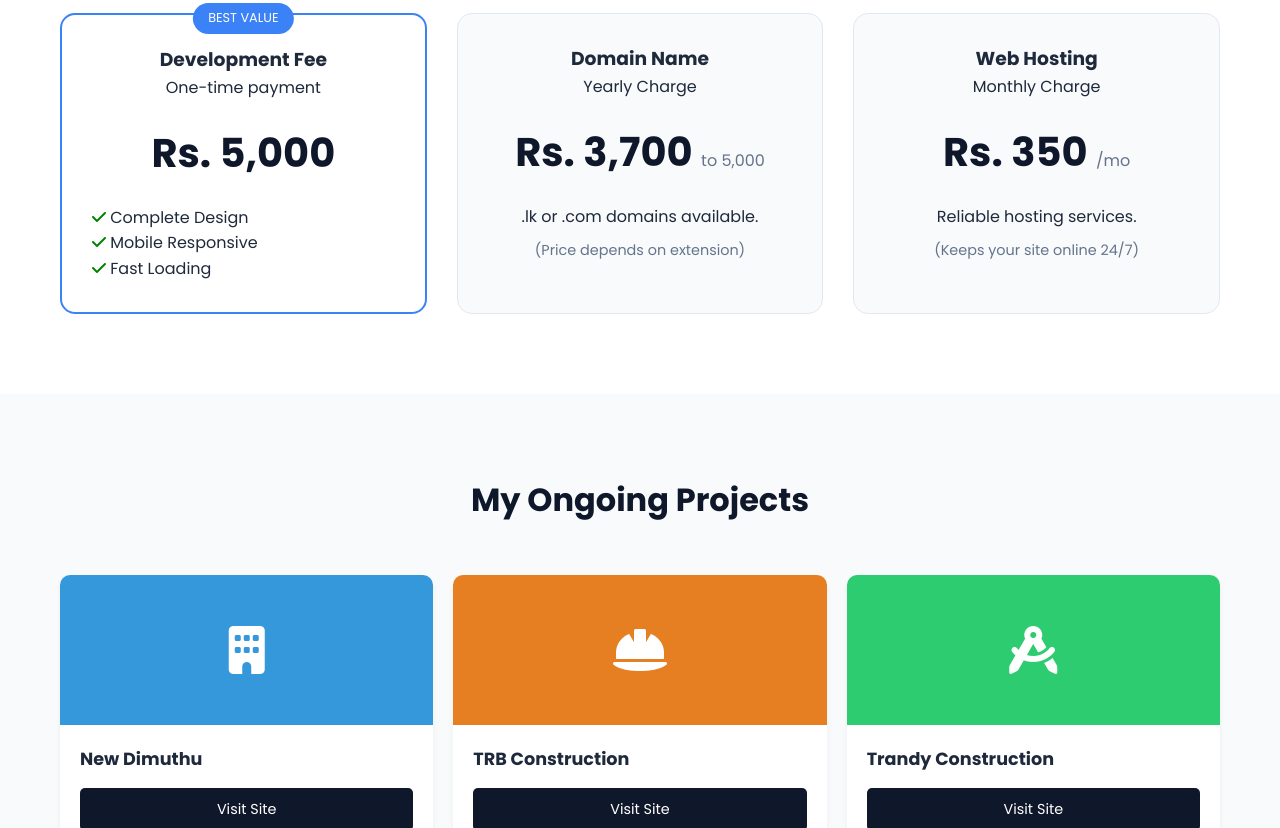
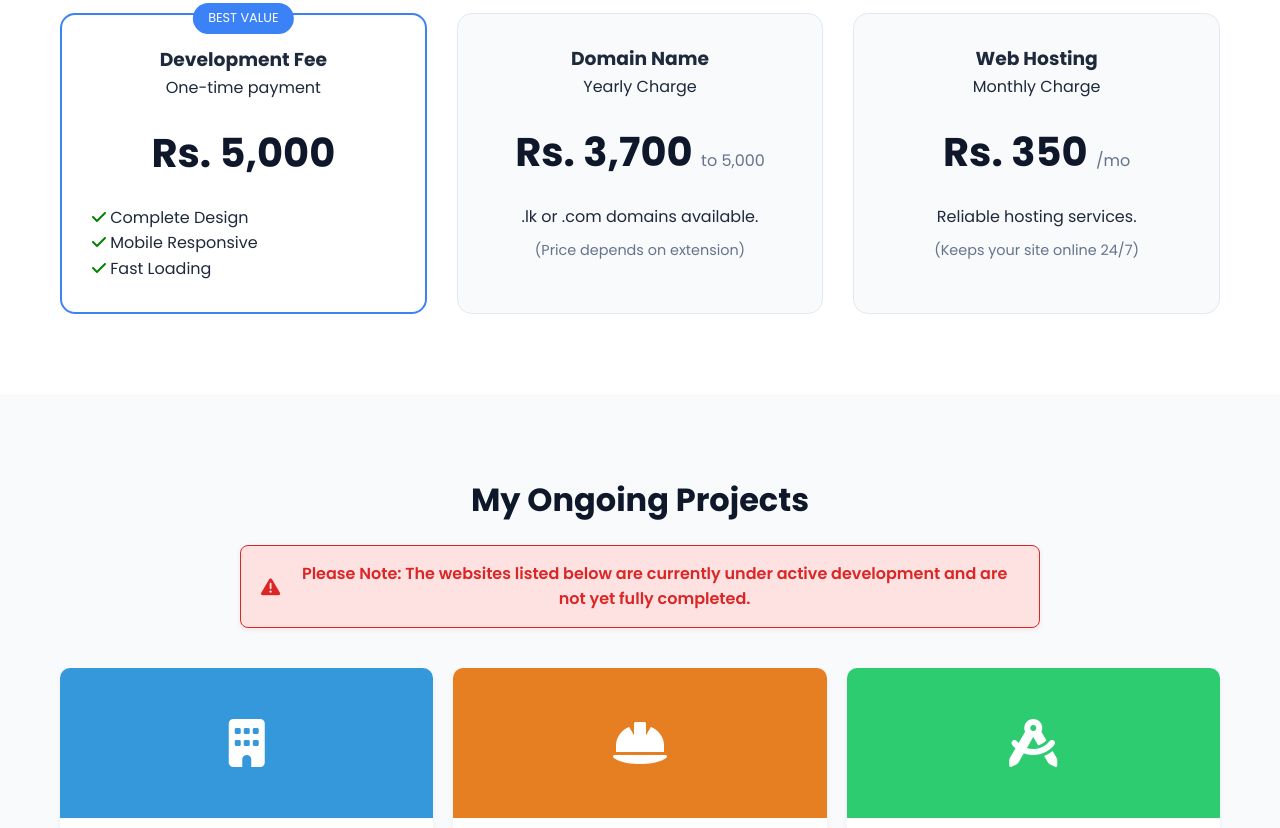
Before and after one commit to colombagesahan/web, a plain HTML site: page index.html in a window 1280 px wide. Shown: the part 958-1786 px from the top of the page. Drawn offline with Linux system fonts and the light colour scheme.

Commit message:
Update index.html

```diff
--- a/index.html
+++ b/index.html
@@ -17,6 +17,8 @@
             --accent: #f59e0b; /* Amber/Gold for Calls */
             --light: #f8fafc;
             --dark: #1e293b;
+            --danger: #dc2626; /* Red for notices */
+            --danger-bg: #fee2e2;
         }
 
         * {
@@ -138,7 +140,7 @@
         .section-title {
             text-align: center;
             font-size: 2rem;
-            margin-bottom: 50px;
+            margin-bottom: 20px;
             color: var(--primary);
         }
 
@@ -146,6 +148,7 @@
             display: grid;
             grid-template-columns: repeat(auto-fit, minmax(300px, 1fr));
             gap: 30px;
+            margin-top: 50px;
         }
 
         .price-card {
@@ -193,6 +196,28 @@
         .portfolio {
             padding: 80px 0;
             background-color: var(--light);
+        }
+
+        /* Notice Box Style */
+        .notice-box {
+            background-color: var(--danger-bg);
+            color: var(--danger);
+            border: 1px solid var(--danger);
+            padding: 15px 20px;
+            border-radius: 8px;
+            text-align: center;
+            max-width: 800px;
+            margin: 0 auto 40px auto;
+            font-weight: 600;
+            display: flex;
+            align-items: center;
+            justify-content: center;
+            gap: 10px;
+            box-shadow: 0 2px 5px rgba(220, 38, 38, 0.1);
+        }
+
+        .notice-box i {
+            font-size: 1.2rem;
         }
 
         .portfolio-grid {
@@ -325,6 +350,11 @@
             .hero-content h1 { font-size: 2rem; }
             .mobile-cta { display: block; } /* Show sticky bar on mobile */
             .portfolio-grid { grid-template-columns: 1fr; }
+
+            .notice-box {
+                flex-direction: column;
+                font-size: 0.9rem;
+            }
         }
     </style>
 </head>
@@ -399,6 +429,14 @@
     <section id="portfolio" class="portfolio">
         <div class="container">
             <h2 class="section-title">My Ongoing Projects</h2>
+
+            <!-- NEW RED NOTICE ADDED HERE -->
+            <div class="notice-box">
+                <i class="fas fa-exclamation-triangle"></i>
+                <span>Please Note: The websites listed below are currently under active development and are not yet fully completed.</span>
+            </div>
+            <!-- END NOTICE -->
+
             <div class="portfolio-grid">
 
                 <!-- Project 1 -->
```
